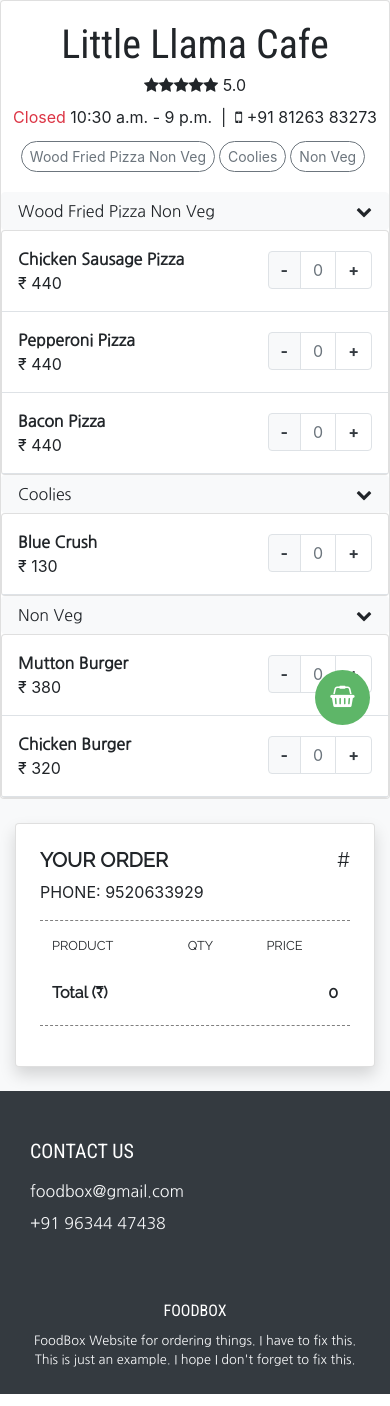
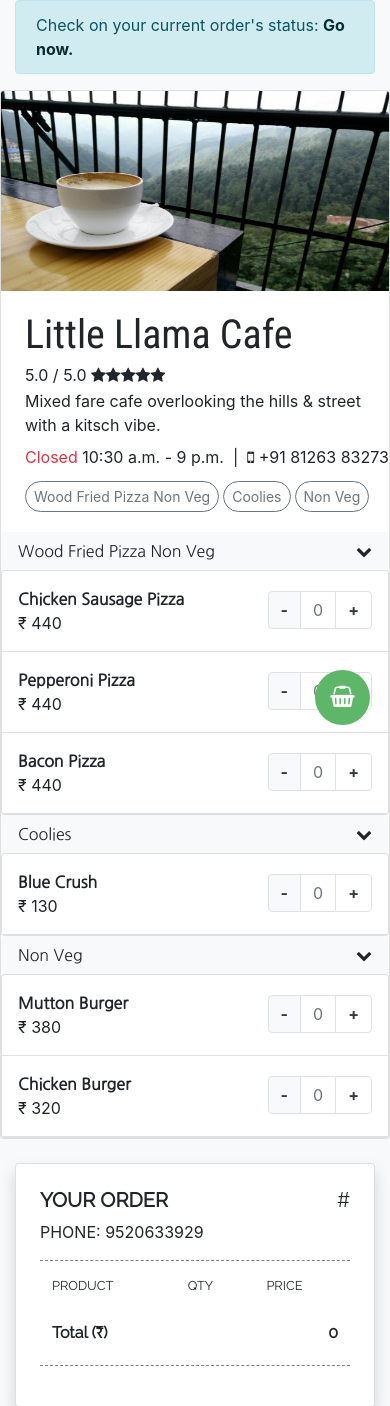
Before and after one commit to danielkim428/FoodBox, a Django app: page /restaurant/1 in a window 390 px wide. Shown: the part 99-1505 px from the top of the page. Run offline with Django 3.2, Linux system fonts and the light colour scheme; a user stored in the database is signed in; data comes from the database, SQL or seed files in the repository; both versions use the stored data as it was after the commit; some libraries are stand-ins or nearby versions.

Commit message:
Add time models.

```diff
--- a/food/models.py
+++ b/food/models.py
@@ -51,6 +51,10 @@ class Order(models.Model):
 
     status = models.IntegerField(default=0)
 
+    orderedTime = models.DateTimeField(null=True)
+    confirmedTime = models.DateTimeField(null=True)
+    deliveredTime = models.DateTimeField(null=True)
+
     totalPrice = models.IntegerField(default=0)
 
     def __str__(self):
--- a/food/templates/food/orders.html
+++ b/food/templates/food/orders.html
@@ -74,6 +74,9 @@ FoodBox | Orders
               <h5 class="font-weight-light">#{{ order.id }}</h5>
             </div>
             <p><small>Delivering to <a href="https://maps.google.com/?q={{ order.address }}" class="text-success" target="_blank">{{ order.address }}</a></small></p>
+            {% if order.orderedTime %}
+              <p><small>Ordered at {{ order.orderedTime }}</small></p>
+            {% endif %}
             <hr class="orderList">
             <table class="table table-borderless f2 mt-n3">
               <thead>
--- a/food/templates/food/restaurant.html
+++ b/food/templates/food/restaurant.html
@@ -18,15 +18,24 @@ FoodBox | {{ restaurant.name }}
     <li class="breadcrumb-item active">{{ restaurant.name }}</li>
   </ol></small>
 </nav>
+
+{% if pendingOrders %}
+  <div class="alert alert-info" role="alert">
+    Check on your current order's status: <a class="alert-link" href="{% url 'orders' %}">Go now.</a>
+  </div>
+{% endif %}
+
 <div class="row animate__animated animate__fadeIn">
   <div class="col-12 col-lg-8 px-0 px-lg-3 mb-4">
     <div class="card">
+      <img class="card-img-top" style="height: 200px;" src="{% with 'food/img/'|add:restaurant.name|add:'.jpg' as image_static %}{% static image_static %}{% endwith %}" alt="{{ restaurant.name }}">
       <div class="card-body px-0 pb-0">
-        <h1 class="card-title text-center mb-1" id="logo">{{ restaurant.name }}</h1>
-        <div class="text-center mt-0 mb-2">
-          <i class="fa fa-star" aria-hidden="true"></i><i class="fa fa-star" aria-hidden="true"></i><i class="fa fa-star" aria-hidden="true"></i><i class="fa fa-star" aria-hidden="true"></i><i class="fa fa-star" aria-hidden="true"></i> 5.0
+        <h1 class="card-title mb-1 pl-4" id="logo">{{ restaurant.name }}</h1>
+        <div class="mt-0 mb-2 pl-4">
+          5.0 / 5.0 <i class="fa fa-star" aria-hidden="true"></i><i class="fa fa-star" aria-hidden="true"></i><i class="fa fa-star" aria-hidden="true"></i><i class="fa fa-star" aria-hidden="true"></i><i class="fa fa-star" aria-hidden="true"></i>
         </div>
-        <div class="text-center mb-2">
+        <p class="card-subtitle mb-2 pl-4">{{ restaurant.description }}</p>
+        <div class="mb-2 pl-4">
           <!-- Open Time -->
           {% if restaurant.openTime %}
             {% if restaurant.openTime <= currentTime.time and restaurant.closeTime >= currentTime.time %}
@@ -39,7 +48,7 @@ FoodBox | {{ restaurant.name }}
           {% endif %}
           <i class="fa fa-mobile" aria-hidden="true"></i> {{ restaurant.phoneNumber }}
         </div>
-        <div class="text-center mb-3">
+        <div class="mb-3 pl-4">
           {% for category in categories %}<a href="#{{ category.name }}" class="btn btn-sm btn-outline-secondary my-1 mr-1" style="border-radius:50px;">{{ category.name }}</a>{% endfor %}
         </div>
         {% for category in categories %}
@@ -90,12 +99,11 @@ FoodBox | {{ restaurant.name }}
     </div>
   </div>
   <div class="col-12 col-lg-4">
-    <div class="card mb-3 d-none d-lg-block">
+    <!-- <div class="card mb-3 d-none d-lg-block">
       <img class="card-img-top" src="{% with 'food/img/'|add:restaurant.name|add:'.jpg' as image_static %}{% static image_static %}{% endwith %}" alt="{{ restaurant.name }}">
       <div class="card-body">
         <h5 class="card-title">{{ restaurant.name }}</h5>
         <p class="card-subtitle mb-2">{{ restaurant.description }}</p>
-        <!-- Open Time -->
         <p class="my-n1">
         {% if restaurant.openTime %}
           {% if restaurant.openTime <= currentTime.time and restaurant.closeTime >= currentTime.time %}
@@ -106,9 +114,8 @@ FoodBox | {{ restaurant.name }}
           {{ restaurant.openTime }} - {{ restaurant.closeTime }}
         {% endif %}
         </p>
-        <!--{% for cui in restaurant.cuisine.all %}<a href="{% url 'cuisine' cui.name %}" class="btn btn-sm btn-outline-secondary my-1 mr-1" style="border-radius:50px;">{{ cui.name }}</a>{% endfor %}-->
       </div>
-    </div>
+    </div> -->
 
     <div class="anchorList" id="currentOrderList">
     </div>
--- a/food/views.py
+++ b/food/views.py
@@ -50,11 +50,13 @@ def restaurantOrders(request, restaurantId):
             if action == 'confirm':
                 # Pending --> Delivering status
                 order.status = 2
+                order.confirmedTime = datetime.datetime.now()
 
                 # TODO WhatsApp bot to customer
             elif action == 'delivered':
                 # Delivering --> Delivered status
                 order.status = 3
+                order.deliveredTime = datetime.datetime.now()
 
                 # TODO WhatsApp bot to customer
             elif action == 'reject':
@@ -110,18 +112,23 @@ def restaurant(request, restaurantId):
     except Post.DoesNotExist:
         raise Http404("Restaurant does not exist")
 
+    pendingOrders = restaurant.orders.filter(user=request.user, status=1)
+
     context = {
         "restaurant": restaurant,
         "categories": restaurant.categories.all(),
         "currentTime": datetime.datetime.now(),
-        "phoneNumber": request.user.profile.phoneNumber
+        "phoneNumber": request.user.profile.phoneNumber,
         # "menuItems": MenuItem.objects.filter(category__restaurant=restaurant)
+        "pendingOrders": pendingOrders
     }
 
     if request.user.is_authenticated:
         if request.method == 'POST':
             orderId = request.POST['orderId']
             order = Order.objects.get(id=orderId)
+            order.orderedTime = datetime.datetime.now()
+            order.save()
 
             if request.user.profile.phoneNumber == '':
                 return HttpResponseRedirect(reverse('phoneNumber'))
```
Also changed, not shown: db.sqlite3, food/migrations/0024_auto_20200730_1043.py (added).
